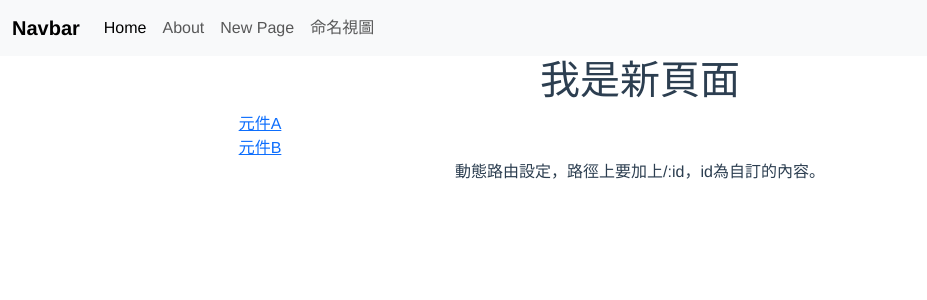
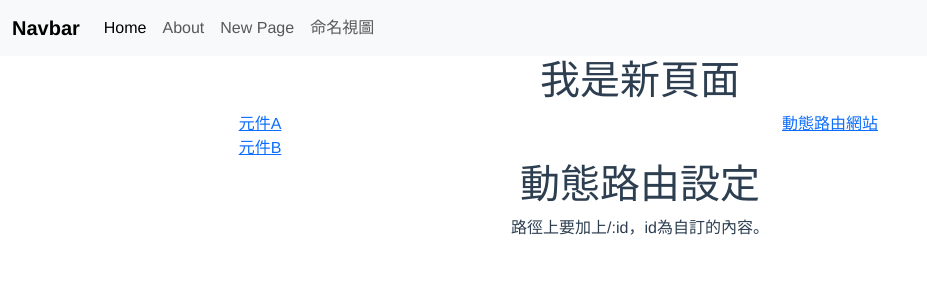
Before and after one commit to polikuj1/Vue.CLI, a Vue app: page /#/newPage/dynamicRouter in a window 1280 px wide. Shown: the top 300 px of the page, without its empty margins (0-927 px from the left). Built offline with nearby package versions, Linux system fonts and the light colour scheme.

Commit message:
axios有問題

```diff
--- a/package.json
+++ b/package.json
@@ -8,6 +8,7 @@
     "lint": "vue-cli-service lint"
   },
   "dependencies": {
+    "axios": "^1.3.3",
     "core-js": "^3.8.3",
     "vue": "^3.2.13",
     "vue-router": "^4.0.3"
--- a/src/views/DynamicRouter.vue
+++ b/src/views/DynamicRouter.vue
@@ -1,5 +1,10 @@
 <template>
+  <h1>動態路由設定</h1>
   <div>
-    動態路由設定，路徑上要加上/:id，id為自訂的內容。
+    路徑上要加上/:id，id為自訂的內容。
   </div>
 </template>
+
+<script>
+import axios from 'axios';
+</script>
--- a/src/views/NewPage.vue
+++ b/src/views/NewPage.vue
@@ -7,7 +7,7 @@
         <router-link to="/newPage/2">元件B</router-link>
       </div>
       <div class="col-8">
-
+        <router-link to="/newPage/dynamicRouter">動態路由網站</router-link>
       </div>
     </div>
     <router-view></router-view>
```
Also changed, not shown: 1 other file (tests, documents, lock files or other folders).
